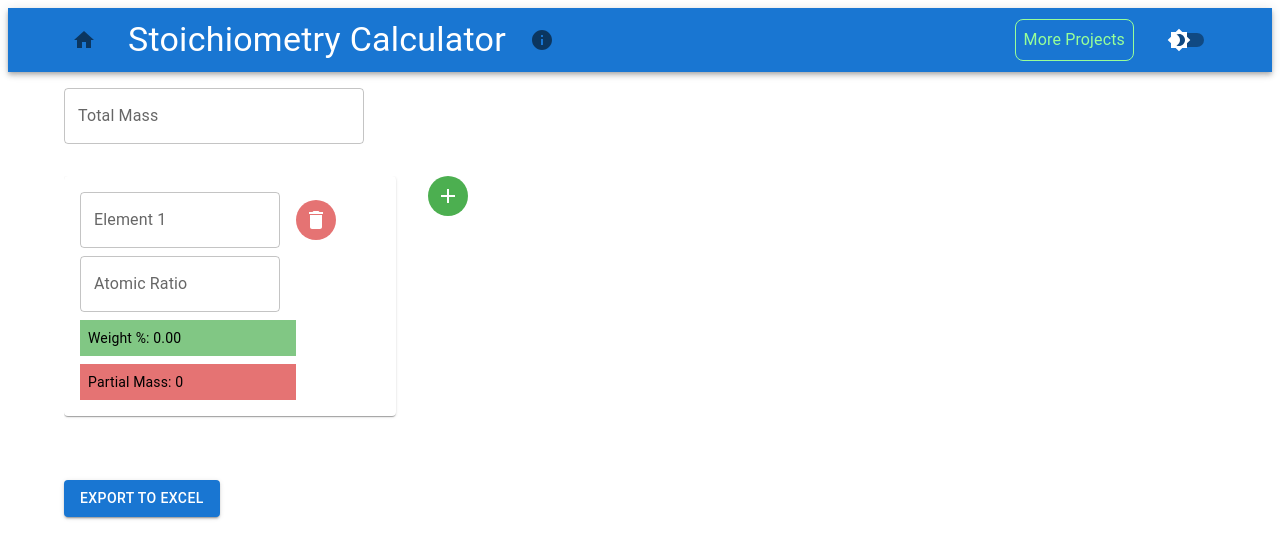
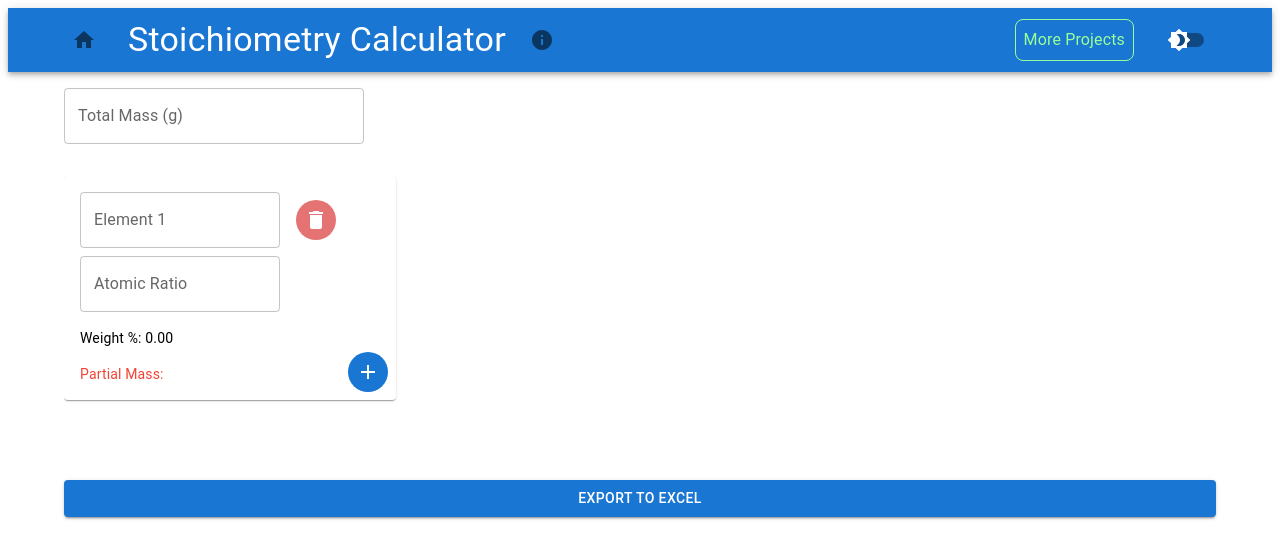
Before and after one commit to RockyTaco/The-CrysTool-Hub, a Next.js app: page /stoichiometry-calculator in a window 1280 px wide. Shown: the top 558 px of the page. Built offline with nearby package versions, Linux system fonts and the light colour scheme.

Commit message:
Working Version

```diff
--- a/src/app/globals.css
+++ b/src/app/globals.css
@@ -80,6 +80,10 @@ html,
 body {
   max-width: 100vw;
   overflow-x: hidden;
+  margin: 0;
+  padding: 0;
+  height: 100%;
+  width: 100%;
 }
 
 body {
--- a/src/app/page.js
+++ b/src/app/page.js
@@ -37,15 +37,18 @@ const HomePage = () => {
         <ThemeProvider theme={theme === 'light' ? lightTheme : darkTheme}>
             <CssBaseline />
             <Container
+                maxWidth={false} // Full-width container
+                disableGutters // Remove container padding
                 sx={{
                     display: 'flex',
                     flexDirection: 'column',
                     alignItems: 'center',
                     justifyContent: 'center',
                     height: '100vh',
-                    padding: 2,
                     backgroundColor: 'background.default',
                     color: 'text.primary',
+                    padding: 0, // Ensure no extra padding
+                    margin: 0, // Ensure no extra margin
                 }}
             >
                 <Typography variant="h2" component="h1" sx={{ marginBottom: 3 }}>
--- a/src/pages/stoichiometry-calculator.js
+++ b/src/pages/stoichiometry-calculator.js
@@ -2,6 +2,7 @@ import React, { useState } from 'react';
 import { Container, Box, TextField, IconButton, Typography, Button, useTheme, useMediaQuery, createTheme, ThemeProvider } from '@mui/material';
 import AddIcon from '@mui/icons-material/Add';
 import DeleteIcon from '@mui/icons-material/Delete';
+import EditIcon from '@mui/icons-material/Edit';
 import Header from '../app/components/Header';
 import { utils, writeFile } from 'xlsx';
 
@@ -128,19 +129,24 @@ const ELEMENTS = [
 
 
 const StoichiometryCalculator = () => {
-    const [inputs, setInputs] = useState([{ symbol: '', mass: '', ratio: '' }]);
+    const [inputs, setInputs] = useState([{ symbol: '', mass: '', ratio: '', weightPercent: '', partialMass: '' }]);
     const [totalMass, setTotalMass] = useState('');
     const [mode, setMode] = useState('light');
+    const [resultingTotalMass, setResultingTotalMass] = useState('');
+    const [selectedElementIndex, setSelectedElementIndex] = useState(null);
 
     const theme = useTheme();
     const isMobile = useMediaQuery(theme.breakpoints.down('sm'));
 
     const handleAddInput = () => {
-        setInputs([...inputs, { symbol: '', mass: '', ratio: '' }]);
+        setInputs([...inputs, { symbol: '', mass: '', ratio: '', weightPercent: '', partialMass: '' }]);
     };
 
     const handleDeleteInput = (index) => {
         setInputs(inputs.filter((_, i) => i !== index));
+        if (index === selectedElementIndex) {
+            setSelectedElementIndex(null);
+        }
     };
 
     const handleSymbolChange = (index, value) => {
@@ -157,10 +163,7 @@ const StoichiometryCalculator = () => {
     };
 
     const handleTotalMassChange = (e) => {
-        const numericValue = parseFloat(e.target.value);
-        if (!isNaN(numericValue) && numericValue > 0) {
         setTotalMass(e.target.value);
-        }
     };
 
     const calculatePartialMassAndPercent = () => {
@@ -176,7 +179,7 @@ const StoichiometryCalculator = () => {
             return {
                 ...input,
                 weightPercent: weightPercent.toFixed(2),
-                partialMass: parseFloat(partialMass.toFixed(7)).toString(),
+                partialMass: weightPercent > 0 ? parseFloat(partialMass.toFixed(7)).toString() : '',
             };
         });
     };
@@ -241,7 +244,7 @@ const StoichiometryCalculator = () => {
                 <Container sx={{ marginTop: 0 }}>
                     <Box sx={{ marginBottom: 4 }}>
                         <TextField
-                            label="Total Mass"
+                            label="Total Mass (g)"
                             variant="outlined"
                             fullWidth
                             value={totalMass}
@@ -341,40 +344,38 @@ const StoichiometryCalculator = () => {
                                             },
                                         }}
                                     />
-                                    <Typography variant="body2" sx={{ flex: 1, maxWidth: 200, backgroundColor: themeMode.palette.success.light, padding: 1, color: themeMode.palette.text.primary }}>
+                                    <Typography variant="body2" sx={{ marginTop: 1, color: themeMode.palette.text.primary }}>
                                         Weight %: {input.weightPercent}
                                     </Typography>
-                                    <Typography variant="body2" sx={{ flex: 1, maxWidth: 200, backgroundColor: themeMode.palette.error.light, padding: 1, color: themeMode.palette.text.primary }}>
+                                    <Typography
+                                        variant="body2"
+                                        sx={{ marginTop: 1, color: themeMode.palette.error.main }}
+                                    >
                                         Partial Mass: {input.partialMass}
                                     </Typography>
-                                </Box>
-                            ))}
                                     <IconButton
                                         onClick={handleAddInput}
                                         sx={{
-                                    alignSelf: 'flex-start',
-                                    backgroundColor: themeMode.palette.success.main,
-                                    color: themeMode.palette.success.contrastText,
+                                            position: 'absolute',
+                                            bottom: 8,
+                                            right: 8,
+                                            backgroundColor: themeMode.palette.primary.main,
+                                            color: themeMode.palette.primary.contrastText,
                                             '&:hover': {
-                                        backgroundColor: themeMode.palette.success.dark,
+                                                backgroundColor: themeMode.palette.primary.dark,
                                             },
                                         }}
                                     >
                                         <AddIcon />
                                     </IconButton>
                                 </Box>
+                            ))}
+                        </Box>
                         <Button
                             variant="contained"
                             color="primary"
                             onClick={exportToExcel}
-                            sx={{
-                                alignSelf: 'flex-start',
-                                backgroundColor: themeMode.palette.primary.main,
-                                color: themeMode.palette.primary.contrastText,
-                                '&:hover': {
-                                    backgroundColor: themeMode.palette.primary.dark,
-                                },
-                            }}
+                            sx={{ marginTop: 2 }}
                         >
                             Export to Excel
                         </Button>
```
Also changed, not shown: src/app/layout.js (+5 -2 lines). Lines whose indentation alone changed are shown as unchanged.
